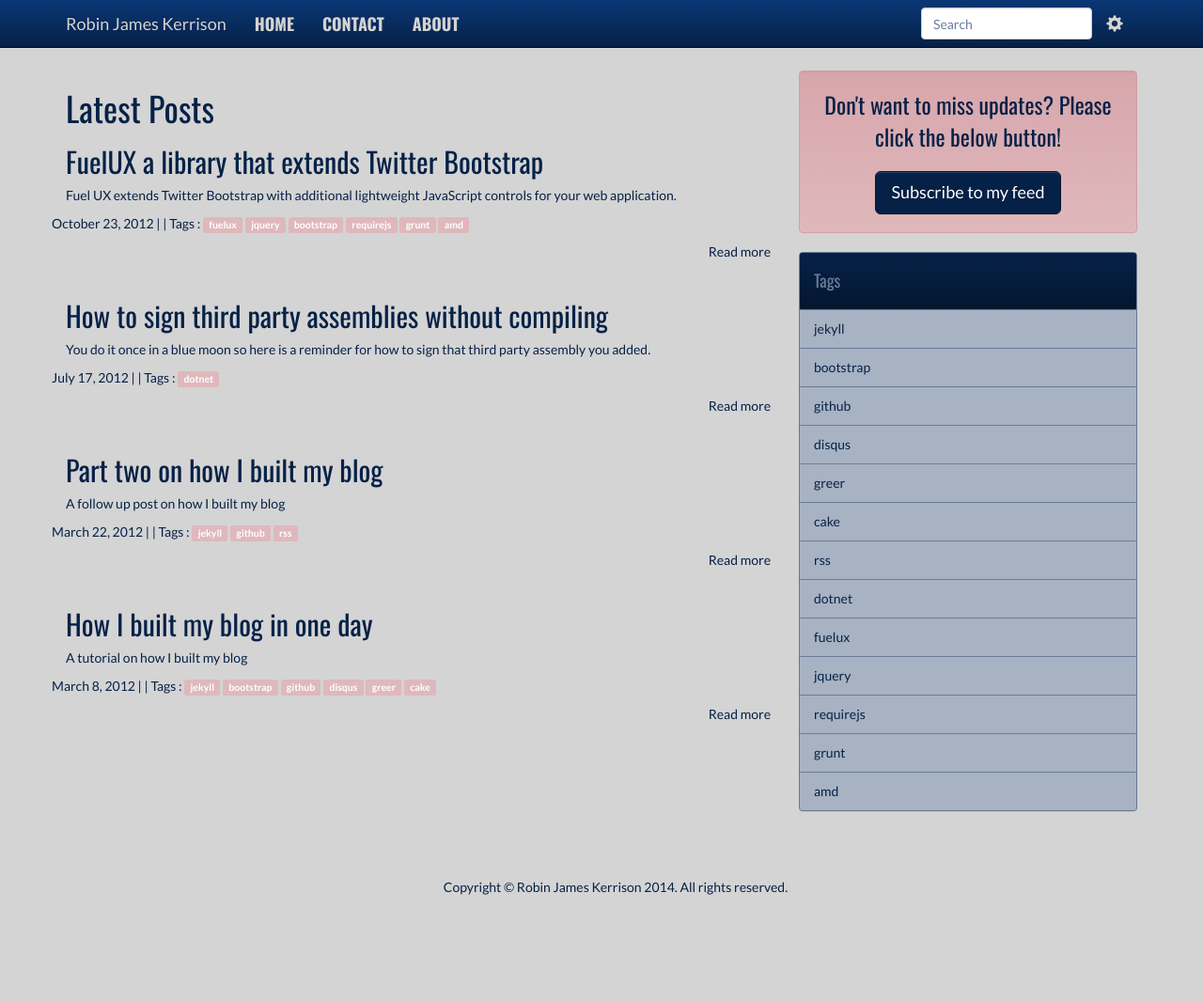
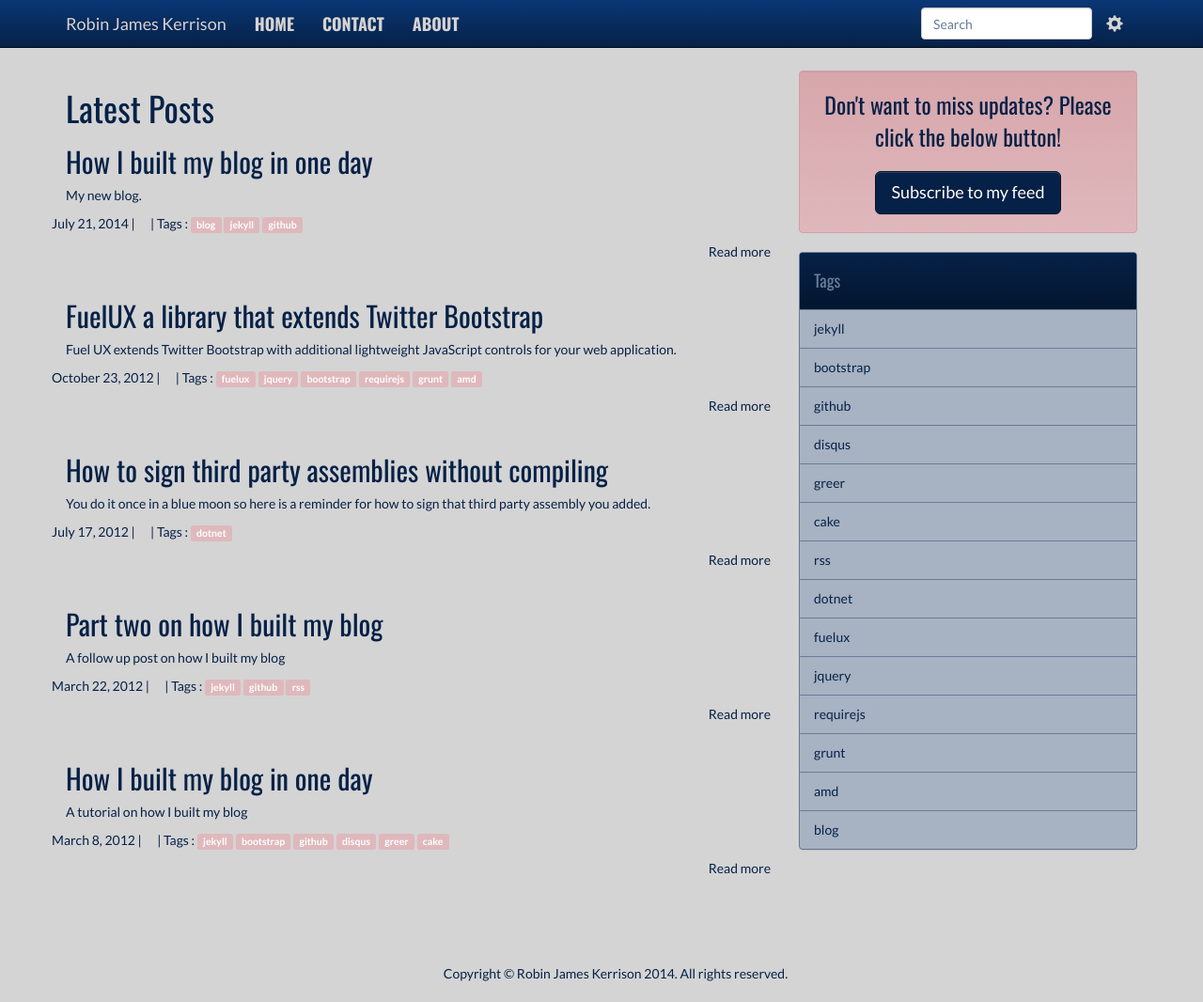
Before and after one commit to rjkerrison/2014-blog, a Jekyll site: the page built from index.html, in a window 1280 px wide and 1066 px high. Shown: the whole window at 94% size. Built offline with Jekyll 4.4.1, drawn with Linux system fonts in a browser that asks for light colours; nearby versions of some CDN libraries; library files that are not in the unit come from our copies; Markdown is read by kramdown in place of the engine named in the settings.

Commit message:
New Blog Post

```diff
--- /dev/null
+++ b/_posts/2014-07-21-my-new-blog.markdown
@@ -0,0 +1,16 @@
+---
+layout: post
+title: How I built my blog in one day
+category: Coding
+tags: blog jekyll github
+year: 2014
+month: 07
+day: 21
+published: true
+summary: My new blog.
+---
+<p class="lead">
+I've been meaning to start up a blog for ages. I've previously used the usual services like Wordpress and Blogspot, but find them both largely cumbersome in their management and difficult to customise. They also restrict the freedom of content. I knew I'd be able to find a better way: this is it.
+</p>
+
+This site is hosted on GitHub.
--- a/index.html
+++ b/index.html
@@ -12,7 +12,7 @@ title: "Robin James Kerrison"
     <div class="row">
         <p>
           <i class="icon-calendar"></i> {{ post.date | date: "%B %e, %Y" }}
-          | <i class="icon-comment"></i> <a href="http://erjjones.github.com{{ post.url }}#disqus_thread" data-disqus-identifier="{{ post.url }}"></a>
+          | <i class="glyphicon-comment"></i> <a href="http://rjkerrison.co.uk{{ post.url }}#disqus_thread" data-disqus-identifier="{{ post.url }}"></a>
 		  | <i class="icon-tags"></i> Tags :{% for tag in post.tags %} <a href="/tags/{{ tag }}" rel="tooltip" title="View posts tagged with &quot;{{ tag }}&quot;"><span class="label label-info">{{ tag }}</span></a>  {% if forloop.last != true %} {% endif %} {% endfor %}
         </p>
     </div>
```
